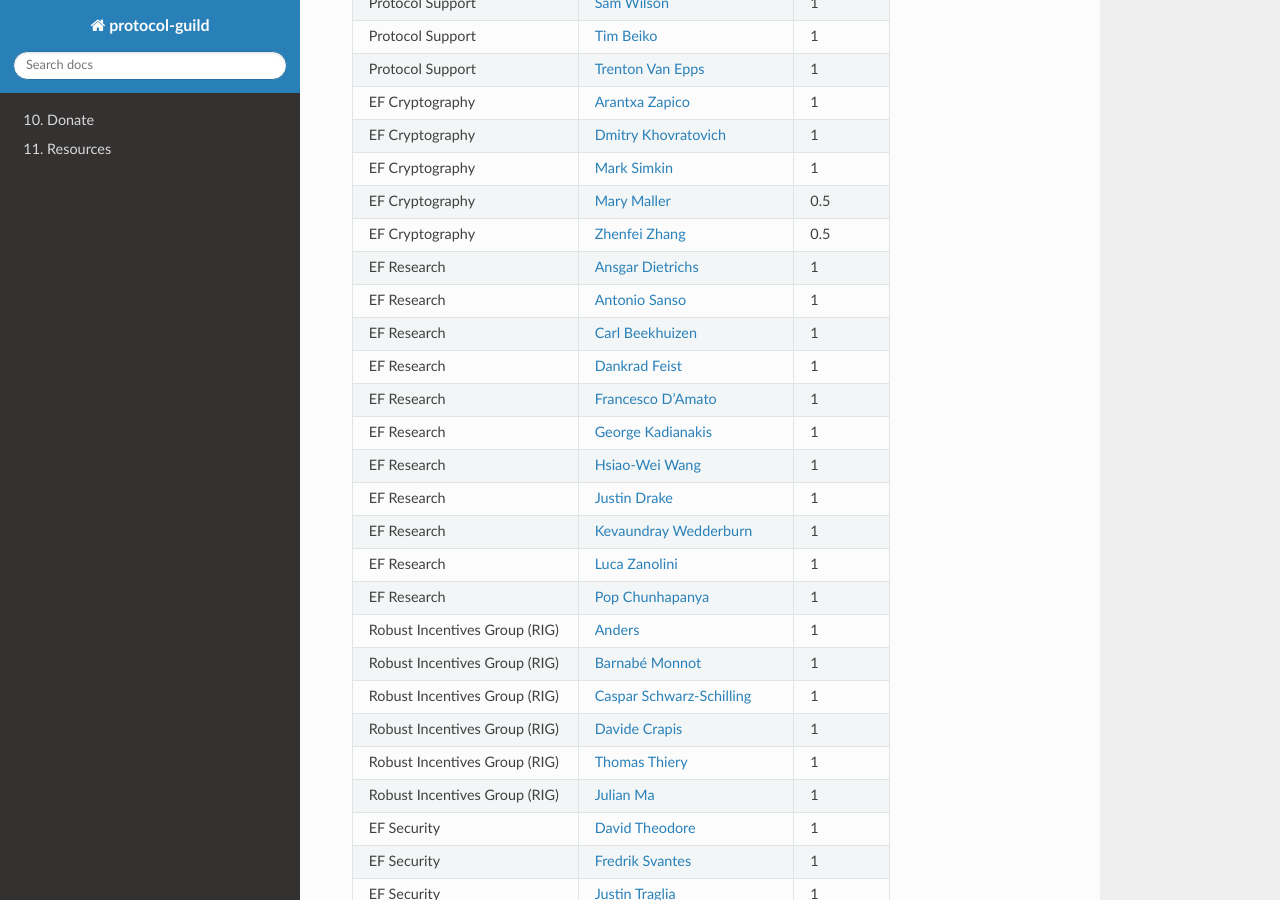
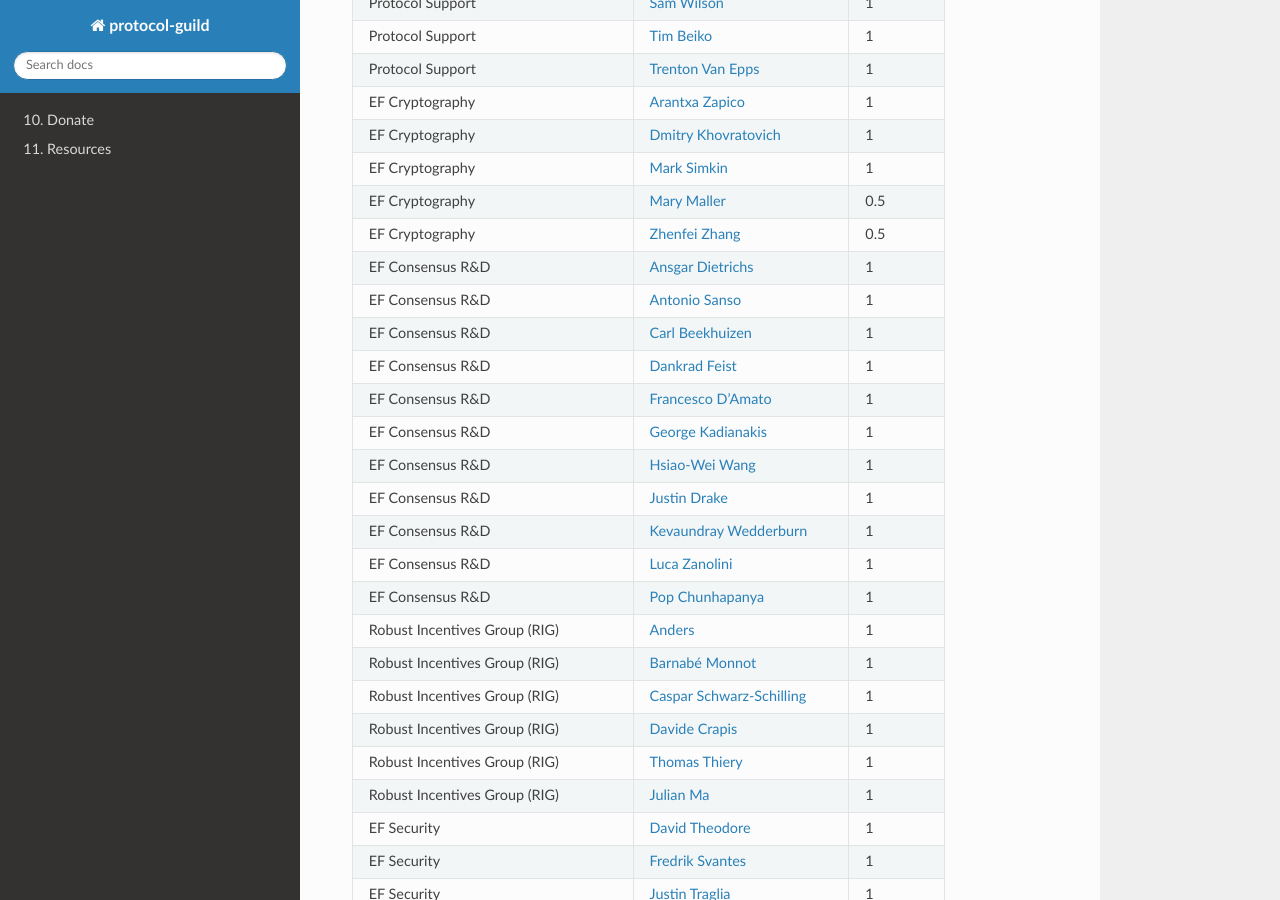
Before and after one commit to protocolguild/documentation, a Sphinx documentation site: the page built from docs/09-membership.md, in a window 1280 px wide and 900 px high, scrolled down 2529 px. Built offline with Sphinx 7.4.7 and the Read the Docs theme 2.0.0, drawn with Linux system fonts in a browser that asks for light colours; pages that are not in the unit, such as notebooks, are missing from menus; some of the changed text lies outside the part shown.

Commit message:
additional team/project name edits
EF Research → EF Consensus R&D
Consensys DDS → Dependable Distributed Systems (DDS)

Removes "Offchain Labs" from aditya, moves to appropriate section

```diff
--- a/docs/09-membership.md
+++ b/docs/09-membership.md
@@ -85,17 +85,17 @@
  | EF Cryptography | [Mark Simkin](https://github.com/msimkin.github.io/) | 1 |
  | EF Cryptography | [Mary Maller](https://github.com/mmaller) | 0.5 |
  | EF Cryptography | [Zhenfei Zhang](https://github.com/zhenfeizhang/) | 0.5 |
- | EF Research | [Ansgar Dietrichs](https://github.com/adietrichs/) | 1 |
- | EF Research | [Antonio Sanso](https://github.com/asanso/) | 1 |
- | EF Research | [Carl Beekhuizen](https://github.com/CarlBeek/) | 1 |
- | EF Research | [Dankrad Feist](https://github.com/dankrad/) | 1 |
- | EF Research | [Francesco D’Amato](https://notes.ethereum.org/@fradamt/) | 1 |
- | EF Research | [George Kadianakis](https://github.com/asn-d6/) | 1 |
- | EF Research | [Hsiao-Wei Wang](https://github.com/hwwhww/) | 1 |
- | EF Research | [Justin Drake](https://github.com/justindrake/) | 1 |
- | EF Research | [Kevaundray Wedderburn](https://github.com/kevaundray/) | 1 |
- | EF Research | [Luca Zanolini](https://github.com/luca-zanolini) | 1 |
- | EF Research | [Pop Chunhapanya](https://github.com/ppopth/) | 1 |
+ | EF Consensus R&D | [Ansgar Dietrichs](https://github.com/adietrichs/) | 1 |
+ | EF Consensus R&D | [Antonio Sanso](https://github.com/asanso/) | 1 |
+ | EF Consensus R&D | [Carl Beekhuizen](https://github.com/CarlBeek/) | 1 |
+ | EF Consensus R&D | [Dankrad Feist](https://github.com/dankrad/) | 1 |
+ | EF Consensus R&D | [Francesco D’Amato](https://notes.ethereum.org/@fradamt/) | 1 |
+ | EF Consensus R&D | [George Kadianakis](https://github.com/asn-d6/) | 1 |
+ | EF Consensus R&D | [Hsiao-Wei Wang](https://github.com/hwwhww/) | 1 |
+ | EF Consensus R&D | [Justin Drake](https://github.com/justindrake/) | 1 |
+ | EF Consensus R&D | [Kevaundray Wedderburn](https://github.com/kevaundray/) | 1 |
+ | EF Consensus R&D | [Luca Zanolini](https://github.com/luca-zanolini) | 1 |
+ | EF Consensus R&D | [Pop Chunhapanya](https://github.com/ppopth/) | 1 |
  | Robust Incentives Group (RIG) | [Anders](https://github.com/anderselowsson/) | 1 |
  | Robust Incentives Group (RIG) | [Barnabé Monnot](https://github.com/barnabemonnot/) | 1 |
  | Robust Incentives Group (RIG) | [Caspar Schwarz-Schilling](https://github.com/casparschwa/) | 1 |
```
Also changed, not shown: other parts of docs/09-membership.md (+3 -3 lines).
